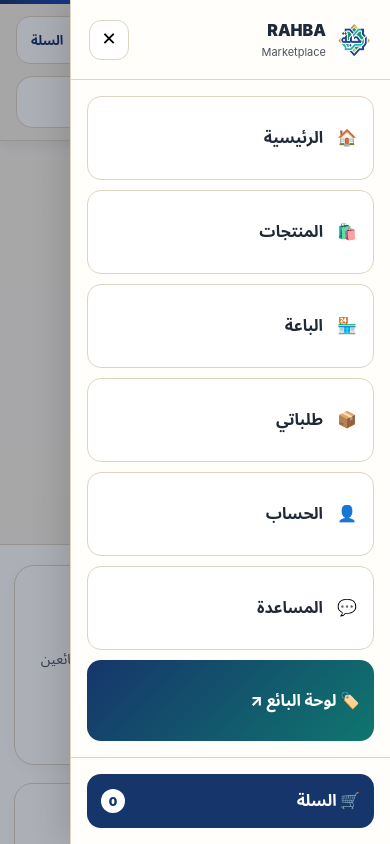
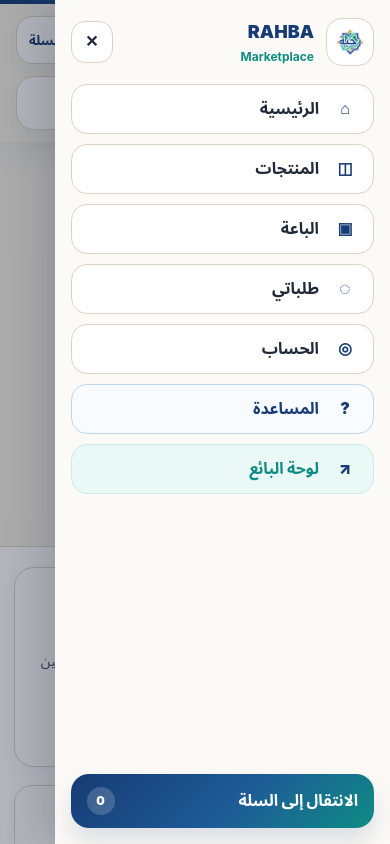
Before and after one commit to ori00fit-tech/souq-rahba-platform, a React (Vite) app in the folder apps/storefront/: page /help in a window 390 px wide. Both pictures are taken after a click on the button "فتح القائمة". Shown: the top 844 px of the page. Built offline with nearby package versions, Linux system fonts and the light colour scheme; no server answers.

Commit message:
Refine header for mobile-first storefront

```diff
--- a/apps/storefront/src/components/Header.jsx
+++ b/apps/storefront/src/components/Header.jsx
@@ -1,76 +1,100 @@
-import { Link, NavLink } from "react-router-dom";
-import { useState } from "react";
+import { Link, NavLink, useLocation } from "react-router-dom";
+import { useMemo, useState } from "react";
 import { useApp } from "../context/AppContext";
 import { SELLER_PORTAL_URL } from "../lib/config";
 
 const T = {
-  navy: "#16356b",
-  blue: "#1d4ed8",
-  teal: "#0f766e",
-  gold: "#b08d3c",
+  navy: "#173b74",
+  blue: "#1d5fa8",
+  teal: "#0f8b84",
+  tealSoft: "#eaf8f6",
   sand: "#f5f1e8",
-  border: "#ddd5c2",
+  cream: "#fcfaf6",
   white: "#ffffff",
-  shadow: "rgba(22,53,107,0.10)"
+  border: "#ddd2c2",
+  borderSoft: "#ebe2d7",
+  text: "#1f2937",
+  muted: "#7b6f63",
+  shadow: "0 12px 30px rgba(23,59,116,0.08)"
 };
 
-const navIcons = {
-  "/": "🏠",
-  "/products": "🛍️",
-  "/sellers": "🏪",
-  "/my-orders": "📦",
-  "/auth": "👤",
-  "/help": "💬"
-};
-
-const navLabels = {
-  "/": "الرئيسية",
-  "/products": "المنتجات",
-  "/sellers": "الباعة",
-  "/my-orders": "طلباتي",
-  "/auth": "الحساب",
-  "/help": "المساعدة"
-};
+const navItems = [
+  { path: "/", label: "الرئيسية", icon: "⌂" },
+  { path: "/products", label: "المنتجات", icon: "◫" },
+  { path: "/sellers", label: "الباعة", icon: "▣" },
+  { path: "/my-orders", label: "طلباتي", icon: "◌" },
+  { path: "/auth", label: "الحساب", icon: "◎" },
+  { path: "/help", label: "المساعدة", icon: "?" }
+];
 
 export default function Header() {
-  const { cartCount = 0, query, setQuery } = useApp();
+  const location = useLocation();
+  const { cart, cartCount, query, setQuery } = useApp();
   const [menuOpen, setMenuOpen] = useState(false);
   const [searchFocused, setSearchFocused] = useState(false);
 
+  const count = useMemo(() => {
+    if (typeof cartCount === "number") return cartCount;
+    if (Array.isArray(cart)) {
+      return cart.reduce((sum, item) => sum + Number(item.qty || item.quantity || 1), 0);
+    }
+    return 0;
+  }, [cart, cartCount]);
+
+  const isProductsPage = location.pathname === "/products";
+
   return (
     <>
-      <header style={s.header}>
-        <div style={s.colorBar} />
+      <header style={s.header} className="sticky-top-mobile">
+        <div style={s.topGradient} />
 
-        <div style={s.inner}>
-          <div style={s.row}>
-            <button type="button" onClick={() => setMenuOpen(true)} style={s.iconBtn}>
+        <div className="container" style={s.container}>
+          <div style={s.topRow}>
+            <button
+              type="button"
+              onClick={() => setMenuOpen(true)}
+              style={s.iconBtn}
+              aria-label="فتح القائمة"
+            >
               <HamburgerIcon />
             </button>
 
             <Link to="/" style={s.logo}>
-              <img src="/brand/logo-icon.png" alt="RAHBA" style={s.logoImg} />
-              <div style={s.logoText}>
+              <div style={s.logoMark}>
+                <img src="/brand/logo-icon.png" alt="RAHBA" style={s.logoImg} />
+              </div>
+
+              <div style={s.logoTextWrap}>
                 <span style={s.logoName}>RAHBA</span>
                 <span style={s.logoSub}>Marketplace</span>
               </div>
             </Link>
 
-            <NavLink to="/cart" style={s.cartBtn}>
-              <span>🛒</span>
-              <span style={s.cartLabel}>السلة</span>
-              {cartCount > 0 ? <span style={s.cartBadge}>{cartCount}</span> : null}
+            <NavLink to="/cart" style={s.cartBtn} aria-label="السلة">
+              <span style={s.cartIcon}>🛒</span>
+              <span style={s.cartText}>السلة</span>
+              {count > 0 ? <span style={s.cartBadge}>{count}</span> : null}
             </NavLink>
           </div>
 
-          <div style={{ ...s.searchWrap, ...(searchFocused ? s.searchWrapFocus : {}) }}>
-            <SearchIcon color={searchFocused ? T.navy : "#9e9080"} />
+          <div
+            style={{
+              ...s.searchWrap,
+              ...(searchFocused ? s.searchWrapFocused : {})
+            }}
+          >
+            <SearchIcon color={searchFocused ? T.navy : "#9b8f82"} />
+
             <input
               value={query}
               onChange={(e) => setQuery(e.target.value)}
               onFocus={() => setSearchFocused(true)}
               onBlur={() => setSearchFocused(false)}
-              placeholder="ابحث عن منتجات..."
+              placeholder={
+                isProductsPage
+                  ? "ابحث داخل المنتجات..."
+                  : "ابحث عن منتج، فئة، أو بائع..."
+              }
               style={s.searchInput}
             />
           </div>
@@ -79,33 +103,44 @@ export default function Header() {
 
       {menuOpen ? (
         <>
-          <div onClick={() => setMenuOpen(false)} style={s.overlay} />
+          <div style={s.overlay} onClick={() => setMenuOpen(false)} />
 
           <aside style={s.drawer}>
             <div style={s.drawerHeader}>
-              <div style={{ display: "flex", alignItems: "center", gap: "10px" }}>
-                <img src="/brand/logo-icon.png" alt="RAHBA" style={s.drawerLogo} />
+              <div style={s.drawerBrand}>
+                <div style={s.drawerLogoWrap}>
+                  <img src="/brand/logo-icon.png" alt="RAHBA" style={s.drawerLogo} />
+                </div>
+
                 <div>
-                  <div style={{ fontWeight: 900 }}>RAHBA</div>
-                  <div style={{ fontSize: "11px", opacity: 0.8 }}>Marketplace</div>
+                  <div style={s.drawerTitle}>RAHBA</div>
+                  <div style={s.drawerSubtitle}>Marketplace</div>
                 </div>
               </div>
 
-              <button type="button" onClick={() => setMenuOpen(false)} style={s.closeBtn}>
+              <button
+                type="button"
+                onClick={() => setMenuOpen(false)}
+                style={s.closeBtn}
+                aria-label="إغلاق القائمة"
+              >
                 ✕
               </button>
             </div>
 
             <nav style={s.drawerNav}>
-              {Object.entries(navLabels).map(([path, label]) => (
+              {navItems.map((item) => (
                 <NavLink
-                  key={path}
-                  to={path}
+                  key={item.path}
+                  to={item.path}
                   onClick={() => setMenuOpen(false)}
-                  style={s.drawerLink}
+                  style={({ isActive }) => ({
+                    ...s.drawerLink,
+                    ...(isActive ? s.drawerLinkActive : {})
+                  })}
                 >
-                  <span style={s.drawerIcon}>{navIcons[path]}</span>
-                  <span>{label}</span>
+                  <span style={s.drawerIcon}>{item.icon}</span>
+                  <span>{item.label}</span>
                 </NavLink>
               ))}
 
@@ -113,16 +148,21 @@ export default function Header() {
                 href={SELLER_PORTAL_URL}
                 target="_blank"
                 rel="noopener noreferrer"
-                style={s.sellerLink}
+                style={s.sellerPortalLink}
               >
-                🏷️ لوحة البائع ↗
+                <span style={s.drawerIcon}>↗</span>
+                <span>لوحة البائع</span>
               </a>
             </nav>
 
             <div style={s.drawerFooter}>
-              <NavLink to="/cart" onClick={() => setMenuOpen(false)} style={s.drawerCartBtn}>
-                <span>🛒 السلة</span>
-                <span style={s.drawerCartBadge}>{cartCount}</span>
+              <NavLink
+                to="/cart"
+                onClick={() => setMenuOpen(false)}
+                style={s.drawerCart}
+              >
+                <span>الانتقال إلى السلة</span>
+                <span style={s.drawerCartBadge}>{count}</span>
               </NavLink>
             </div>
           </aside>
@@ -134,18 +174,18 @@ export default function Header() {
 
 function HamburgerIcon() {
   return (
-    <svg width="20" height="16" viewBox="0 0 20 16" aria-hidden="true">
-      <rect width="20" height="2.5" rx="1.25" fill="#16356b" />
-      <rect y="6.75" width="14" height="2.5" rx="1.25" fill="#16356b" />
-      <rect y="13.5" width="20" height="2.5" rx="1.25" fill="#16356b" />
+    <svg width="20" height="16" viewBox="0 0 20 16" fill="none" aria-hidden="true">
+      <rect width="20" height="2.5" rx="1.25" fill="#173b74" />
+      <rect y="6.75" width="14" height="2.5" rx="1.25" fill="#173b74" />
+      <rect y="13.5" width="20" height="2.5" rx="1.25" fill="#173b74" />
     </svg>
   );
 }
 
 function SearchIcon({ color }) {
   return (
-    <svg width="18" height="18" viewBox="0 0 18 18" aria-hidden="true">
-      <circle cx="7.5" cy="7.5" r="5.5" stroke={color} strokeWidth="1.8" fill="none" />
+    <svg width="18" height="18" viewBox="0 0 18 18" fill="none" aria-hidden="true">
+      <circle cx="7.5" cy="7.5" r="5.5" stroke={color} strokeWidth="1.8" />
       <path d="M12 12L16 16" stroke={color} strokeWidth="1.8" />
     </svg>
   );
@@ -156,204 +196,267 @@ const s = {
     position: "sticky",
     top: 0,
     zIndex: 60,
-    background: T.sand,
-    borderBottom: `1px solid ${T.border}`,
-    boxShadow: `0 2px 16px ${T.shadow}`
+    background: "rgba(245,241,232,0.92)",
+    backdropFilter: "blur(14px)",
+    borderBottom: `1px solid ${T.borderSoft}`,
+    boxShadow: T.shadow
   },
-  colorBar: {
+  topGradient: {
     height: "4px",
-    background: "linear-gradient(90deg,#16356b,#1d4ed8,#0ea5e9,#0f766e,#16a34a)"
+    background: "linear-gradient(90deg, #173b74 0%, #1d5fa8 38%, #0f8b84 72%, #22c5a5 100%)"
   },
-  inner: {
-    maxWidth: "1200px",
-    margin: "0 auto",
-    padding: "12px 16px",
+  container: {
     display: "grid",
-    gap: "12px"
+    gap: "12px",
+    paddingTop: "12px",
+    paddingBottom: "12px"
   },
-  row: {
+  topRow: {
     display: "grid",
     gridTemplateColumns: "48px 1fr auto",
-    alignItems: "center",
-    gap: "12px"
+    gap: "12px",
+    alignItems: "center"
   },
   iconBtn: {
     width: "48px",
     height: "48px",
-    borderRadius: "14px",
-    border: `1.5px solid ${T.border}`,
+    borderRadius: "16px",
+    border: `1px solid ${T.border}`,
     background: T.white,
     display: "grid",
     placeItems: "center",
-    cursor: "pointer"
+    cursor: "pointer",
+    boxShadow: "0 6px 16px rgba(23,59,116,0.04)"
   },
   logo: {
     display: "flex",
     alignItems: "center",
     gap: "10px",
-    textDecoration: "none",
-    justifySelf: "center"
+    minWidth: 0
+  },
+  logoMark: {
+    width: "42px",
+    height: "42px",
+    borderRadius: "14px",
+    background: T.white,
+    border: `1px solid ${T.border}`,
+    display: "grid",
+    placeItems: "center",
+    flexShrink: 0
   },
   logoImg: {
-    width: "40px",
-    height: "40px"
+    width: "28px",
+    height: "28px",
+    objectFit: "contain"
   },
-  logoText: {
+  logoTextWrap: {
     display: "grid",
-    lineHeight: 1
+    lineHeight: 1,
+    minWidth: 0
   },
   logoName: {
+    color: T.navy,
     fontSize: "22px",
     fontWeight: 900,
-    color: T.navy
+    letterSpacing: "0.02em"
   },
   logoSub: {
+    marginTop: "4px",
+    color: T.teal,
     fontSize: "11px",
-    color: T.teal
+    fontWeight: 700
   },
   cartBtn: {
+    position: "relative",
+    minWidth: "84px",
+    height: "48px",
+    borderRadius: "16px",
+    border: `1px solid ${T.border}`,
+    background: T.white,
     display: "flex",
     alignItems: "center",
+    justifyContent: "center",
     gap: "6px",
-    padding: "10px 14px",
-    borderRadius: "14px",
-    border: `1.5px solid ${T.border}`,
-    background: T.white,
-    textDecoration: "none",
+    padding: "0 12px",
+    fontWeight: 900,
     color: T.navy,
-    fontWeight: 800,
-    position: "relative"
+    boxShadow: "0 6px 16px rgba(23,59,116,0.04)"
   },
-  cartLabel: {
+  cartIcon: {
+    fontSize: "16px"
+  },
+  cartText: {
     fontSize: "13px"
   },
   cartBadge: {
+    position: "absolute",
+    top: "-6px",
+    left: "-4px",
+    minWidth: "22px",
+    height: "22px",
+    padding: "0 6px",
+    borderRadius: "999px",
     background: T.navy,
     color: "#fff",
-    borderRadius: "999px",
-    padding: "2px 7px",
+    display: "grid",
+    placeItems: "center",
     fontSize: "11px",
-    minWidth: "20px",
-    textAlign: "center"
+    fontWeight: 900,
+    border: "2px solid #fff"
   },
   searchWrap: {
     display: "flex",
     alignItems: "center",
     gap: "10px",
+    background: T.white,
+    border: `1px solid ${T.border}`,
+    borderRadius: "18px",
     padding: "0 14px",
-    height: "52px",
-    borderRadius: "16px",
-    background: T.white,
-    border: `1.5px solid ${T.border}`,
-    transition: "0.2s ease"
+    minHeight: "52px",
+    boxShadow: "0 8px 18px rgba(23,59,116,0.04)"
   },
-  searchWrapFocus: {
-    border: `1.5px solid ${T.blue}`,
-    boxShadow: "0 0 0 4px rgba(29,78,216,0.08)"
+  searchWrapFocused: {
+    border: "1px solid #8fb1d7",
+    boxShadow: "0 0 0 4px rgba(30,95,168,0.10)"
   },
   searchInput: {
-    width: "100%",
+    flex: 1,
+    minWidth: 0,
     border: "none",
     outline: "none",
     background: "transparent",
     fontSize: "15px",
-    color: "#1f2937"
+    color: T.text,
+    padding: "14px 0"
   },
   overlay: {
     position: "fixed",
     inset: 0,
-    background: "rgba(15,23,42,0.34)",
-    zIndex: 69
+    background: "rgba(15, 23, 42, 0.32)",
+    zIndex: 80
   },
   drawer: {
     position: "fixed",
     top: 0,
     right: 0,
-    width: "320px",
-    maxWidth: "88vw",
-    height: "100vh",
-    background: "#fffefb",
-    borderLeft: `1px solid ${T.border}`,
-    zIndex: 70,
+    bottom: 0,
+    width: "86%",
+    maxWidth: "360px",
+    background: T.cream,
+    zIndex: 90,
+    padding: "18px 16px 16px",
+    boxShadow: "-10px 0 40px rgba(15,23,42,0.18)",
     display: "grid",
     gridTemplateRows: "auto 1fr auto",
-    boxShadow: "-10px 0 30px rgba(0,0,0,0.12)"
+    gap: "18px"
   },
   drawerHeader: {
-    padding: "18px",
+    display: "flex",
+    justifyContent: "space-between",
+    alignItems: "center",
+    gap: "12px"
+  },
+  drawerBrand: {
     display: "flex",
     alignItems: "center",
-    justifyContent: "space-between",
-    borderBottom: `1px solid ${T.border}`
+    gap: "12px"
+  },
+  drawerLogoWrap: {
+    width: "48px",
+    height: "48px",
+    borderRadius: "16px",
+    background: T.white,
+    border: `1px solid ${T.border}`,
+    display: "grid",
+    placeItems: "center"
   },
   drawerLogo: {
-    width: "36px",
-    height: "36px"
+    width: "30px",
+    height: "30px",
+    objectFit: "contain"
+  },
+  drawerTitle: {
+    color: T.navy,
+    fontWeight: 900,
+    fontSize: "18px"
+  },
+  drawerSubtitle: {
+    color: T.teal,
+    fontSize: "12px",
+    fontWeight: 700
   },
   closeBtn: {
-    width: "40px",
-    height: "40px",
+    width: "42px",
+    height: "42px",
+    borderRadius: "14px",
     border: `1px solid ${T.border}`,
-    background: "#fff",
-    borderRadius: "12px",
+    background: T.white,
     cursor: "pointer",
-    fontSize: "18px"
+    color: T.text,
+    fontWeight: 900
   },
   drawerNav: {
     display: "grid",
     gap: "10px",
-    padding: "16px"
+    alignContent: "start"
   },
   drawerLink: {
+    minHeight: "50px",
+    borderRadius: "16px",
+    padding: "0 14px",
+    background: T.white,
+    border: `1px solid ${T.border}`,
     display: "flex",
     alignItems: "center",
     gap: "12px",
-    padding: "14px",
-    borderRadius: "14px",
-    textDecoration: "none",
-    color: "#1f2937",
-    background: "#fff",
-    border: `1px solid ${T.border}`,
-    fontWeight: 700
+    color: T.text,
+    fontWeight: 800
+  },
+  drawerLinkActive: {
+    color: T.navy,
+    border: "1px solid #bfd5ea",
+    background: "#f8fbff"
   },
   drawerIcon: {
-    width: "24px",
-    textAlign: "center"
+    width: "28px",
+    textAlign: "center",
+    color: T.navy,
+    fontWeight: 900
   },
-  sellerLink: {
+  sellerPortalLink: {
+    minHeight: "50px",
+    borderRadius: "16px",
+    padding: "0 14px",
+    background: T.tealSoft,
+    border: "1px solid #c9ece7",
     display: "flex",
     alignItems: "center",
     gap: "12px",
-    padding: "14px",
-    borderRadius: "14px",
-    textDecoration: "none",
-    color: "#fff",
-    background: "linear-gradient(135deg,#16356b,#0f766e)",
-    fontWeight: 800
+    color: T.teal,
+    fontWeight: 900
   },
   drawerFooter: {
-    padding: "16px",
-    borderTop: `1px solid ${T.border}`
+    paddingTop: "8px"
   },
-  drawerCartBtn: {
+  drawerCart: {
+    minHeight: "54px",
+    borderRadius: "18px",
+    padding: "0 16px",
+    background: "linear-gradient(135deg, #173b74 0%, #1d5c97 55%, #0f8b84 100%)",
+    color: "#fff",
     display: "flex",
     justifyContent: "space-between",
     alignItems: "center",
-    padding: "14px",
-    borderRadius: "14px",
-    textDecoration: "none",
-    background: "#16356b",
-    color: "#fff",
-    fontWeight: 800
+    fontWeight: 900,
+    boxShadow: "0 14px 24px rgba(23,59,116,0.14)"
   },
   drawerCartBadge: {
-    minWidth: "24px",
-    height: "24px",
+    minWidth: "28px",
+    height: "28px",
     borderRadius: "999px",
+    background: "rgba(255,255,255,0.18)",
     display: "grid",
     placeItems: "center",
-    background: "#fff",
-    color: "#16356b",
     fontSize: "12px",
     fontWeight: 900
   }
```
